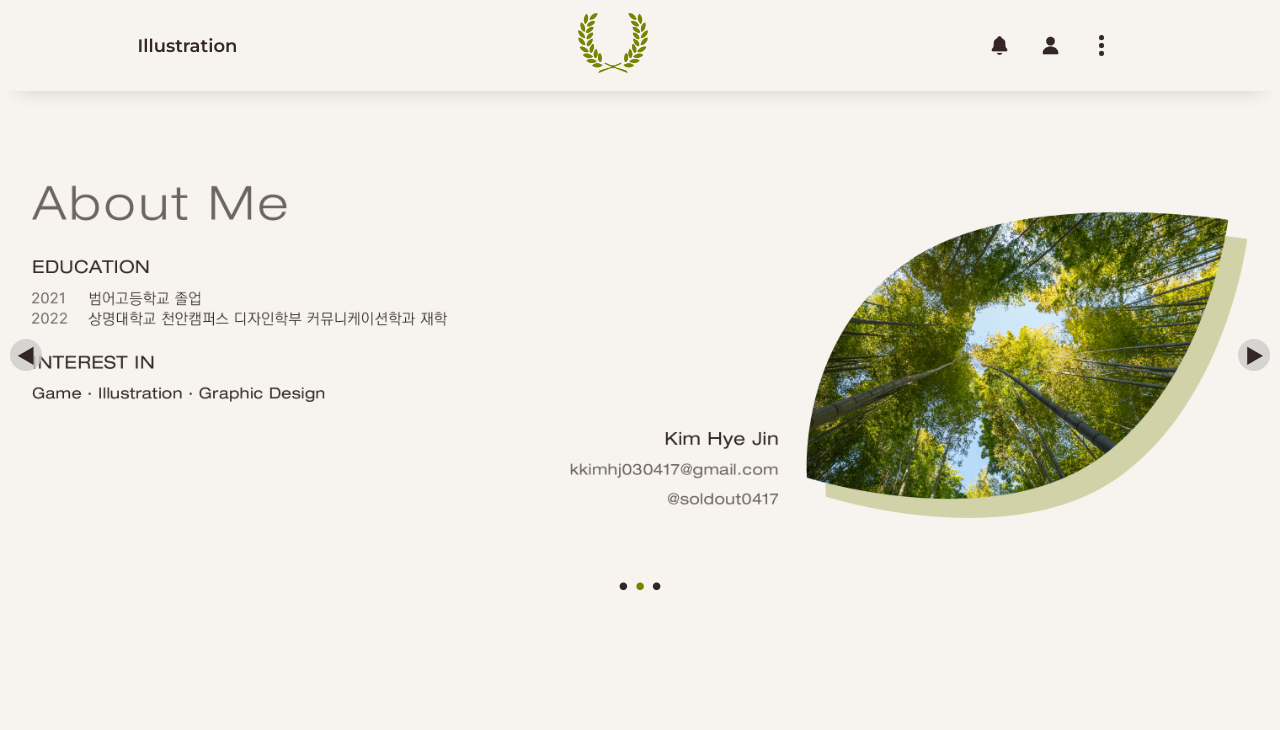
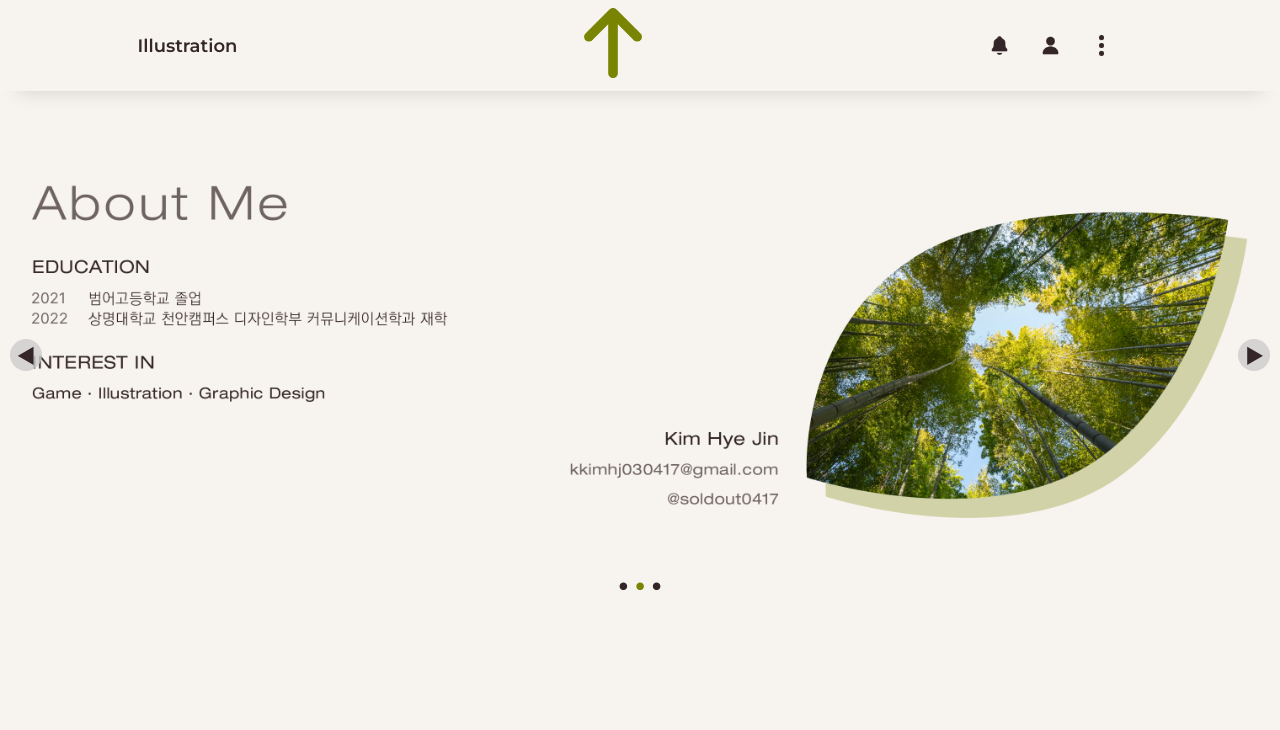
Before and after one commit to SANGMYUNGHYEJIN/WMD_project, a website: page index.html in a window 1280 px wide. Shown: the top 730 px of the page. Drawn offline with Linux system fonts and the light colour scheme; grey boxes are pictures that could not be loaded.

Commit message:
야 이건 진짜 아니지 잘되다가 왜이럼

```diff
--- a/index.html
+++ b/index.html
@@ -14,7 +14,7 @@
       <div class="navigation_top">
         <div class="list list_text-il">Illustration</div>
         <div class="list">
-          <img class="img" src="./asset/leaf-icon.png" />
+          <img class="img" src="./asset/arrow-icon.png" />
         </div>
         <div class="navigation_list">
           <div class="navigation_list navigation_list-icon">
```
